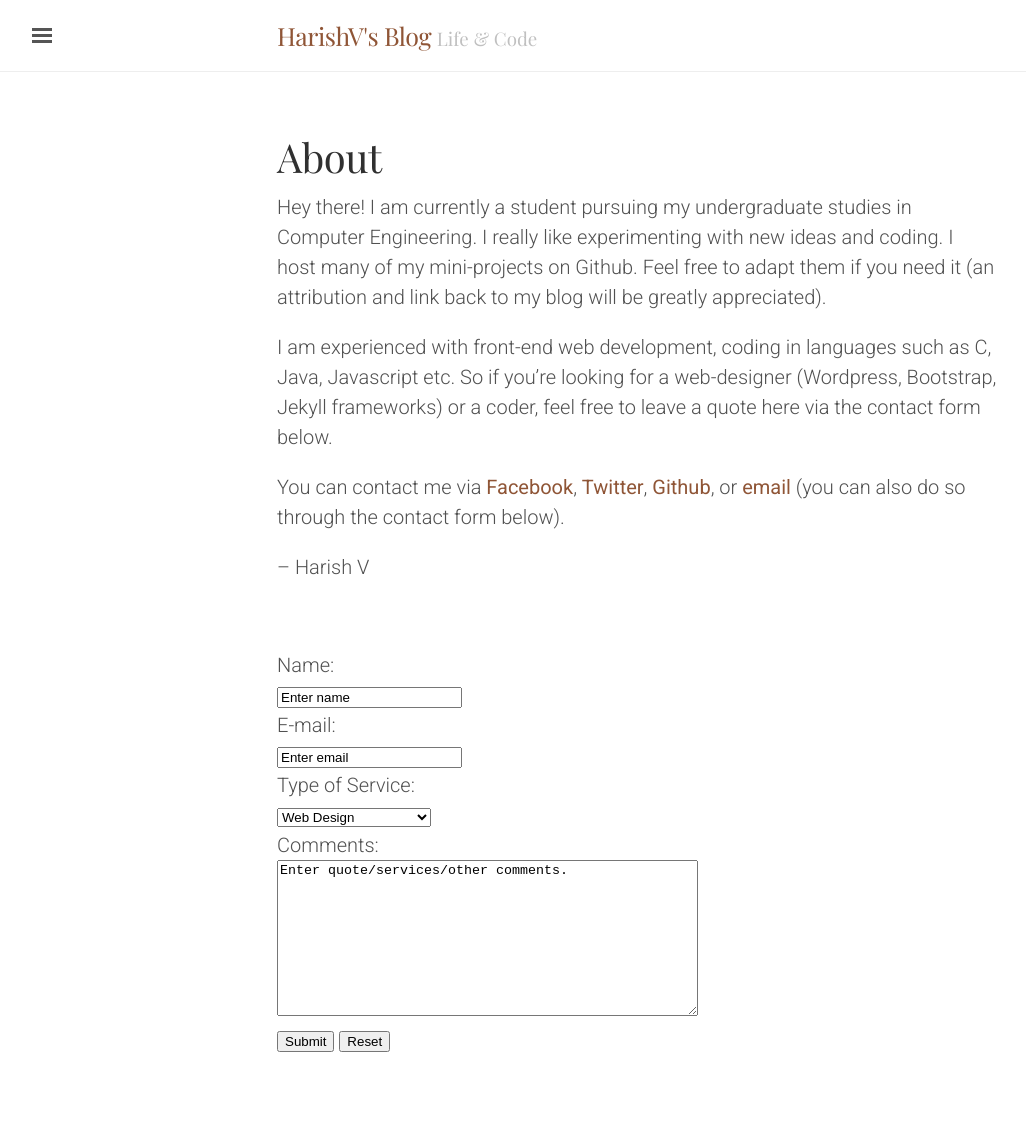
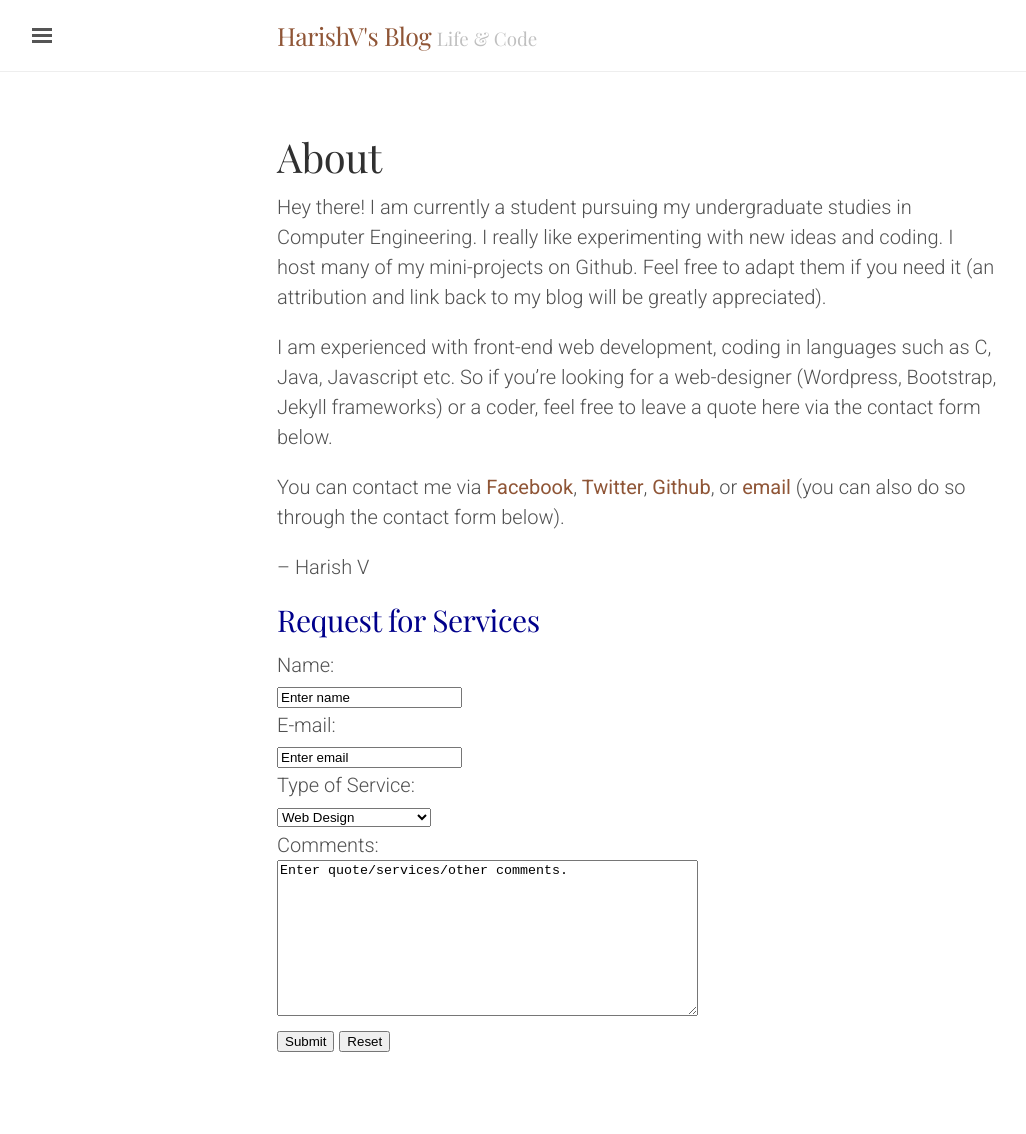
Before and after one commit to srimply/blog, a Jekyll site: the page built from about.md, in a window 1280 px wide. Shown: the whole page, without its empty margins (3-1029 px from the left). Built offline with Jekyll 4.4.1, drawn with Linux system fonts in a browser that asks for light colours; comment, search, counter and statistics services are not loaded.

Commit message:
Edited font colours

```diff
--- a/mine.css
+++ b/mine.css
@@ -8,7 +8,7 @@ body{
 h1, h2, h3, h4, h5, h6 {
   font-family: "Playfair Display", 'Times New Roman', serif;
   font-weight: 400;
-  color: #fff;
+  color:darkblue;
   letter-spacing: -.025rem;
 }
 
--- a/public/css/lanyon.css
+++ b/public/css/lanyon.css
@@ -58,7 +58,7 @@ html {
 h1, h2, h3, h4, h5, h6 {
   font-family: "Playfair Display", 'Times New Roman', serif;
   font-weight: 400;
-  color: #fff;
+    color: darkblue;
   letter-spacing: -.025rem;
 }
 
```
Also changed, not shown: 3 other files.
